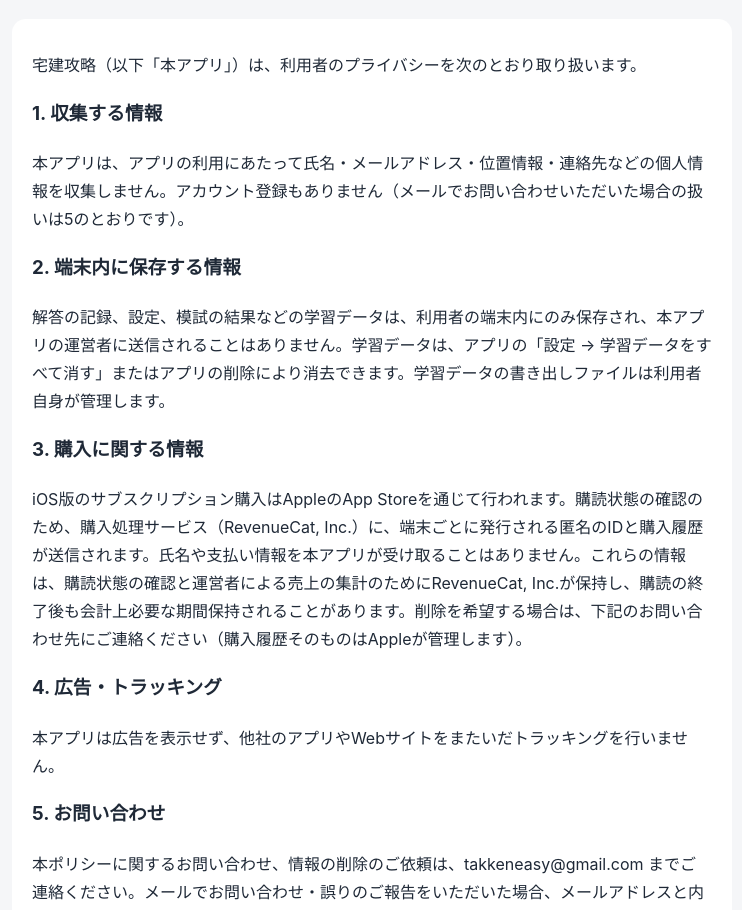
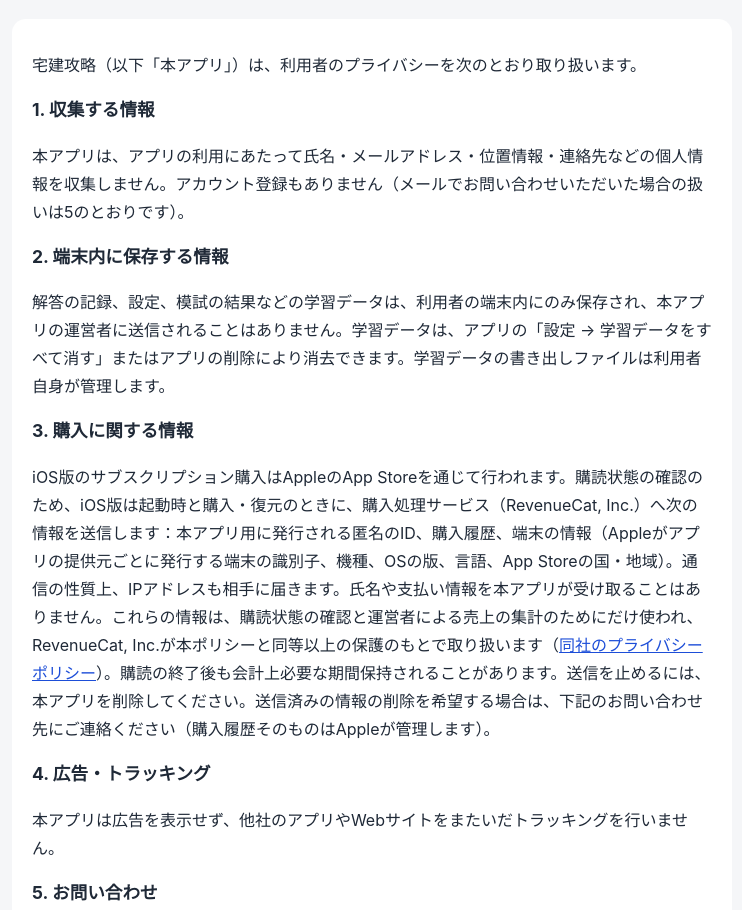
Before and after one commit to dai96981-tech/takken-support, a plain HTML site: page privacy.html in a window 1280 px wide. Shown: the part 148-1058 px from the top of the page, without its empty margins (268-1010 px from the left). Drawn offline with Linux system fonts and the light colour scheme.

Commit message:
プライバシーポリシーの改定（送信する情報・RevenueCat の取り扱い・送信の止め方）、見出しの階層
Co-Authored-By: Claude Opus 5.5 <noreply@anthropic.com>

```diff
--- a/privacy.html
+++ b/privacy.html
@@ -6,21 +6,21 @@
 @media (prefers-color-scheme:dark){:root{--bg:#0f1115;--card:#1a1d23;--text:#e5e7eb;--sub:#9ca3af;--brand:#93c5fd}}
 body{margin:0;background:var(--bg);color:var(--text);font-family:-apple-system,BlinkMacSystemFont,"Hiragino Sans","Noto Sans JP",sans-serif;line-height:1.75}
 main{max-width:720px;margin:0 auto;padding:24px 16px 48px}
-.card{background:var(--card);border-radius:14px;padding:16px 20px}
+.card{background:var(--card);border-radius:14px;padding:16px 20px} h2{font-size:1.1rem}
 a{color:var(--brand)} .sub{color:var(--sub);font-size:.9rem} nav a{display:inline-block;margin-right:16px;min-height:44px;line-height:44px}
 </style></head><body><main>
 <nav><a href="./">サポート</a><a href="privacy.html">プライバシーポリシー</a><a href="terms.html">利用規約</a></nav>
 <h1>プライバシーポリシー</h1><div class="card"><p>宅建攻略（以下「本アプリ」）は、利用者のプライバシーを次のとおり取り扱います。</p>
-<h3>1. 収集する情報</h3>
+<h2>1. 収集する情報</h2>
 <p>本アプリは、アプリの利用にあたって氏名・メールアドレス・位置情報・連絡先などの個人情報を収集しません。アカウント登録もありません（メールでお問い合わせいただいた場合の扱いは5のとおりです）。</p>
-<h3>2. 端末内に保存する情報</h3>
+<h2>2. 端末内に保存する情報</h2>
 <p>解答の記録、設定、模試の結果などの学習データは、利用者の端末内にのみ保存され、本アプリの運営者に送信されることはありません。学習データは、アプリの「設定 → 学習データをすべて消す」またはアプリの削除により消去できます。学習データの書き出しファイルは利用者自身が管理します。</p>
-<h3>3. 購入に関する情報</h3>
-<p>iOS版のサブスクリプション購入はAppleのApp Storeを通じて行われます。購読状態の確認のため、購入処理サービス（RevenueCat, Inc.）に、端末ごとに発行される匿名のIDと購入履歴が送信されます。氏名や支払い情報を本アプリが受け取ることはありません。これらの情報は、購読状態の確認と運営者による売上の集計のためにRevenueCat, Inc.が保持し、購読の終了後も会計上必要な期間保持されることがあります。削除を希望する場合は、下記のお問い合わせ先にご連絡ください（購入履歴そのものはAppleが管理します）。</p>
-<h3>4. 広告・トラッキング</h3>
+<h2>3. 購入に関する情報</h2>
+<p>iOS版のサブスクリプション購入はAppleのApp Storeを通じて行われます。購読状態の確認のため、iOS版は起動時と購入・復元のときに、購入処理サービス（RevenueCat, Inc.）へ次の情報を送信します：本アプリ用に発行される匿名のID、購入履歴、端末の情報（Appleがアプリの提供元ごとに発行する端末の識別子、機種、OSの版、言語、App Storeの国・地域）。通信の性質上、IPアドレスも相手に届きます。氏名や支払い情報を本アプリが受け取ることはありません。これらの情報は、購読状態の確認と運営者による売上の集計のためにだけ使われ、RevenueCat, Inc.が本ポリシーと同等以上の保護のもとで取り扱います（<a href="https://www.revenuecat.com/privacy/">同社のプライバシーポリシー</a>）。購読の終了後も会計上必要な期間保持されることがあります。送信を止めるには、本アプリを削除してください。送信済みの情報の削除を希望する場合は、下記のお問い合わせ先にご連絡ください（購入履歴そのものはAppleが管理します）。</p>
+<h2>4. 広告・トラッキング</h2>
 <p>本アプリは広告を表示せず、他社のアプリやWebサイトをまたいだトラッキングを行いません。</p>
-<h3>5. お問い合わせ</h3>
+<h2>5. お問い合わせ</h2>
 <p>本ポリシーに関するお問い合わせ、情報の削除のご依頼は、takkeneasy@gmail.com までご連絡ください。メールでお問い合わせ・誤りのご報告をいただいた場合、メールアドレスと内容は返信と教材の改善のためにのみ使い、対応の完了から1年以内に削除します。</p>
-<p class="sub">制定日：2026年11月17日</p></div>
+<p class="sub">制定日：2026年11月17日（2026年11月18日改定：3の送信する情報・取り扱い・送信の止め方を詳しく書きました）</p></div>
 <p class="sub">宅建攻略</p>
 </main></body></html>
```
Also changed, not shown: index.html (+3 -3 lines), terms.html (+5 -5 lines).
